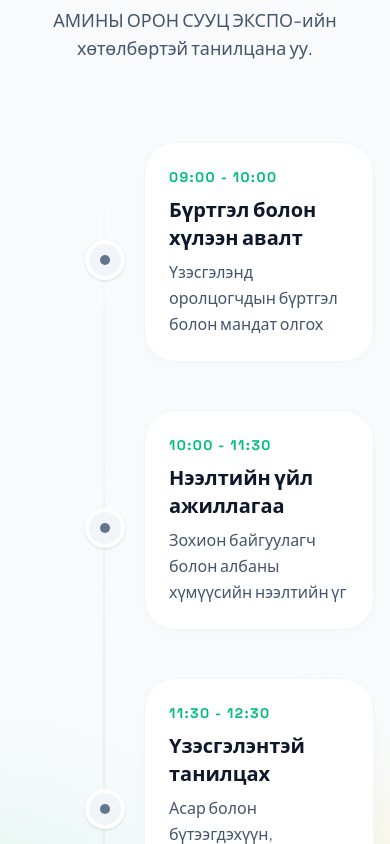
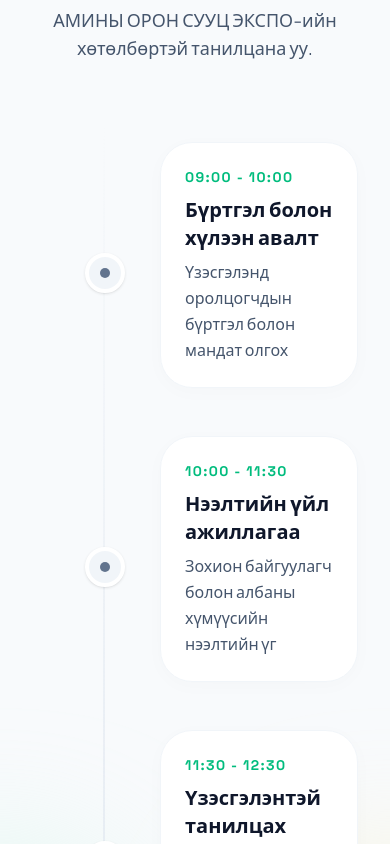
Before and after one commit to Barilgamn/https-github.com-Barilgamn-house.barilga.mn, a React (Vite) app: page / in a window 390 px wide. Shown: the part 10260-11104 px from the top of the page. Built offline with nearby package versions, Linux system fonts and the light colour scheme; no server answers; the database is empty.

Commit message:
feat: Improve timeline layout responsiveness
Adjusts the timeline component to provide a more consistent and responsive layout across different screen sizes. This includes changes to flex direction and positioning of elements to ensure proper alignment on mobile and larger displays.

```diff
--- a/src/App.tsx
+++ b/src/App.tsx
@@ -829,23 +829,46 @@
                 { time: "15:30 - 17:30", title: "B2B уулзалтууд", desc: "Худалдан авагч болон ханган нийлүүлэгчдийн ганцаарчилсан уулзалтууд", id: "6" },
                 { time: "18:00", title: "Тухайн өдрийн хаалт", desc: "", id: "7" },
               ]).map((item: any, idx) => (
-                <div key={item.id} className="relative flex items-center justify-between md:justify-normal md:odd:flex-row-reverse group is-active py-4">
-                  <div className="flex items-center justify-center w-10 h-10 rounded-full border-4 border-white bg-slate-100 group-hover:bg-emerald-500 group-hover:scale-110 text-slate-500 group-hover:text-white shrink-0 md:order-1 md:group-odd:-translate-x-1/2 md:group-even:translate-x-1/2 shadow-sm transition-all duration-300 z-10 font-bold ml-[4.3rem] sm:ml-[7.3rem] md:ml-0">
+                <div key={item.id} className="relative flex flex-col md:flex-row items-center justify-between md:justify-center group is-active py-4">
+
+                  {/* Mobile Dot */}
+                  <div className="md:hidden absolute left-[4.3rem] sm:left-[7.3rem] top-1/2 -translate-y-1/2 flex items-center justify-center w-10 h-10 rounded-full border-4 border-white bg-slate-100 group-hover:bg-emerald-500 group-hover:scale-110 text-slate-500 group-hover:text-white shrink-0 shadow-sm transition-all duration-300 z-10">
                     <div className="w-2.5 h-2.5 rounded-full bg-current"></div>
                   </div>
 
-                  <div className="w-[calc(100%-8rem)] sm:w-[calc(100%-11rem)] md:w-[calc(50%-2.5rem)] pb-4 md:pb-0">
-                    <div className={`p-6 rounded-[2rem] bg-white border border-slate-100 shadow-[0_4px_20px_rgb(0,0,0,0.02)] hover:shadow-[0_8px_30px_rgb(0,0,0,0.06)] transition-all ${idx % 2 === 0 ? 'md:text-right md:mr-4' : 'md:text-left md:ml-4'}`}>
-                      <div className="flex flex-col gap-1 mb-2">
-                        <span className={`font-space font-bold text-sm tracking-widest uppercase text-emerald-500 mb-1`}>{item.time} {item.date ? `(${item.date})` : ''}</span>
-                        <h3 className="text-xl font-bold text-slate-900">{item.title}</h3>
-                      </div>
-                      {(item.description || item.desc) && <p className="text-slate-600 leading-relaxed">{item.description || item.desc}</p>}
-                    </div>
+                  {/* Desktop Dot */}
+                  <div className="hidden md:flex absolute left-1/2 top-1/2 -translate-x-1/2 -translate-y-1/2 items-center justify-center w-10 h-10 rounded-full border-4 border-white bg-slate-100 group-hover:bg-emerald-500 group-hover:scale-110 text-slate-500 group-hover:text-white shrink-0 shadow-sm transition-all duration-300 z-10">
+                    <div className="w-2.5 h-2.5 rounded-full bg-current"></div>
                   </div>
 
-                  {/* Empty spacer for the other side on desktop */}
-                  <div className="hidden md:block w-[calc(50%-2.5rem)]"></div>
+                  {idx % 2 === 0 ? (
+                    <>
+                      <div className="w-full pl-[9rem] pr-4 sm:pl-[12rem] md:px-0 md:w-[calc(50%-3rem)] pb-4 md:pb-0 z-0">
+                        <div className="p-6 rounded-[2rem] bg-white border border-slate-100 shadow-[0_4px_20px_rgb(0,0,0,0.02)] hover:shadow-[0_8px_30px_rgb(0,0,0,0.06)] transition-all md:text-right">
+                          <div className="flex flex-col gap-1 mb-2">
+                            <span className="font-space font-bold text-sm tracking-widest uppercase text-emerald-500 mb-1">{item.time} {item.date ? `(${item.date})` : ''}</span>
+                            <h3 className="text-xl font-bold text-slate-900">{item.title}</h3>
+                          </div>
+                          {(item.description || item.desc) && <p className="text-slate-600 leading-relaxed">{item.description || item.desc}</p>}
+                        </div>
+                      </div>
+                      <div className="hidden md:block md:w-[calc(50%-3rem)]"></div>
+                    </>
+                  ) : (
+                    <>
+                      <div className="hidden md:block md:w-[calc(50%-3rem)]"></div>
+                      <div className="w-full pl-[9rem] pr-4 sm:pl-[12rem] md:px-0 md:w-[calc(50%-3rem)] pb-4 md:pb-0 z-0">
+                        <div className="p-6 rounded-[2rem] bg-white border border-slate-100 shadow-[0_4px_20px_rgb(0,0,0,0.02)] hover:shadow-[0_8px_30px_rgb(0,0,0,0.06)] transition-all md:text-left">
+                          <div className="flex flex-col gap-1 mb-2">
+                            <span className="font-space font-bold text-sm tracking-widest uppercase text-emerald-500 mb-1">{item.time} {item.date ? `(${item.date})` : ''}</span>
+                            <h3 className="text-xl font-bold text-slate-900">{item.title}</h3>
+                          </div>
+                          {(item.description || item.desc) && <p className="text-slate-600 leading-relaxed">{item.description || item.desc}</p>}
+                        </div>
+                      </div>
+                    </>
+                  )}
+
                 </div>
               ))}
             </div>
```
